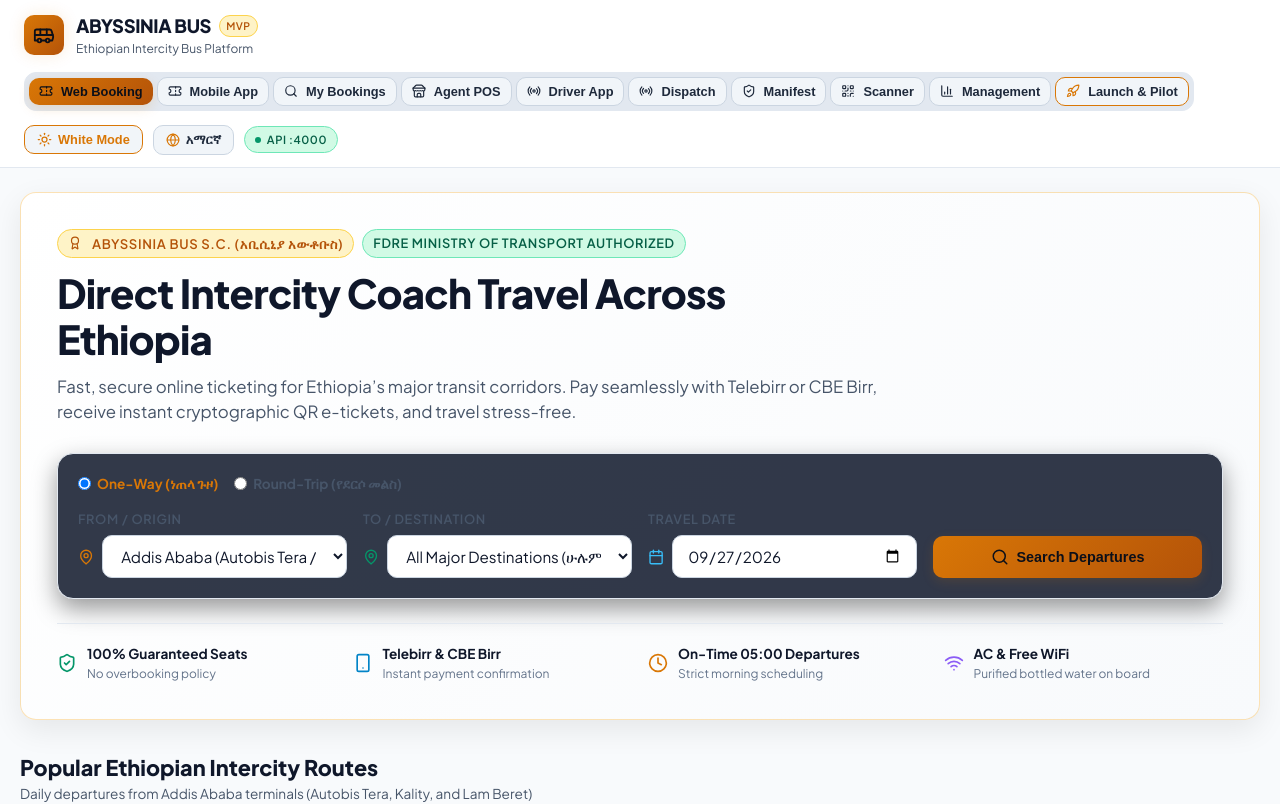
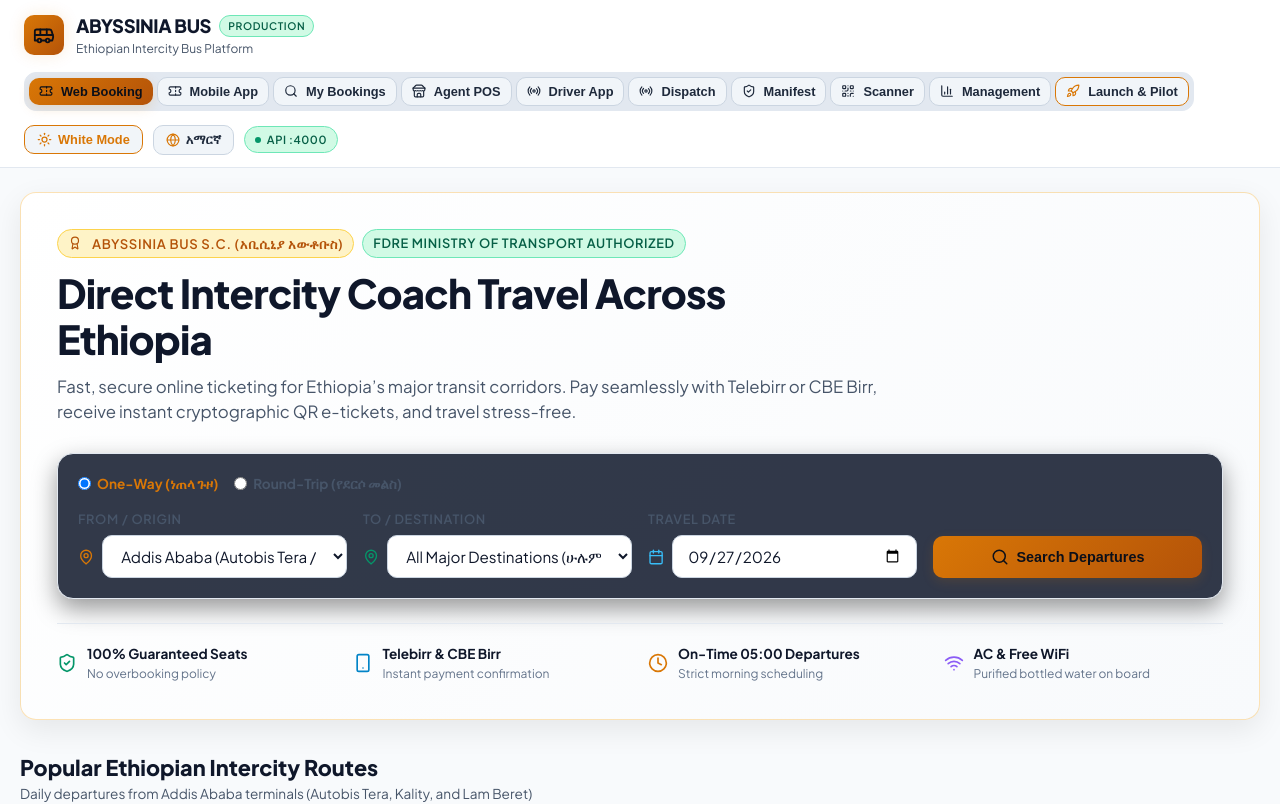
Before and after one commit to habtshd/bus, a React (Vite) app in the folder apps/web/: page / in a window 1280 px wide. Shown: the top 804 px of the page. Built offline with nearby package versions, Linux system fonts and the light colour scheme; no server answers.

Commit message:
feat(ui): upgrade brand status badge from MVP to PRODUCTION

```diff
--- a/apps/web/src/components/Navbar.tsx
+++ b/apps/web/src/components/Navbar.tsx
@@ -50,7 +50,9 @@
           <div>
             <div style={{ fontWeight: 800, fontSize: '1.15rem', letterSpacing: '-0.02em', display: 'flex', alignItems: 'center', gap: '8px' }}>
               <span>ABYSSINIA BUS</span>
-              <span className="badge badge-gold" style={{ fontSize: '0.65rem', padding: '2px 6px' }}>MVP</span>
+              <span className="badge badge-green" style={{ fontSize: '0.65rem', padding: '2px 8px', letterSpacing: '0.06em' }}>
+                PRODUCTION
+              </span>
             </div>
             <div style={{ fontSize: '0.75rem', color: 'var(--text-secondary)' }}>
               {isAmharic ? 'አቢሲኒያ የረጅም ርቀት አውቶቡስ' : 'Ethiopian Intercity Bus Platform'}
```
